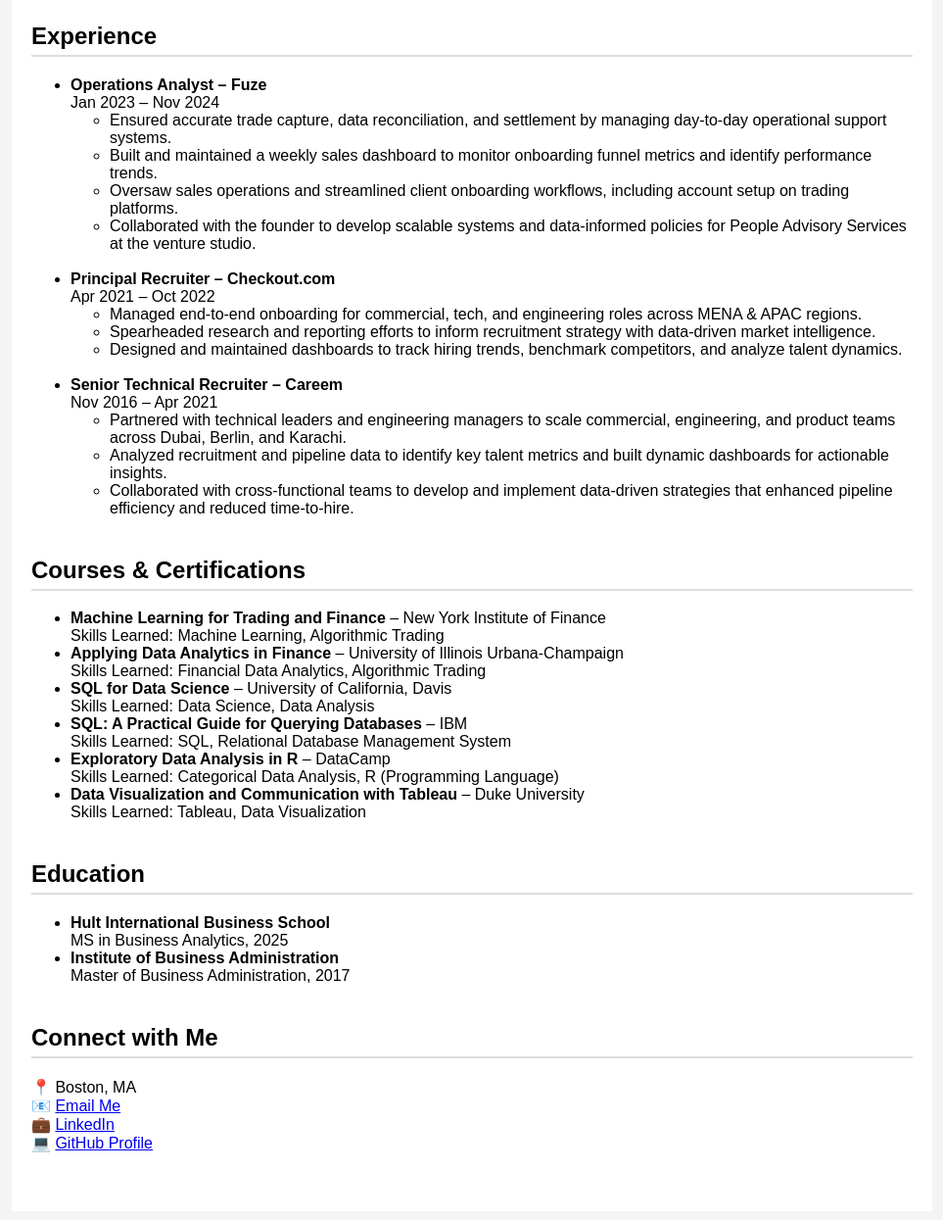
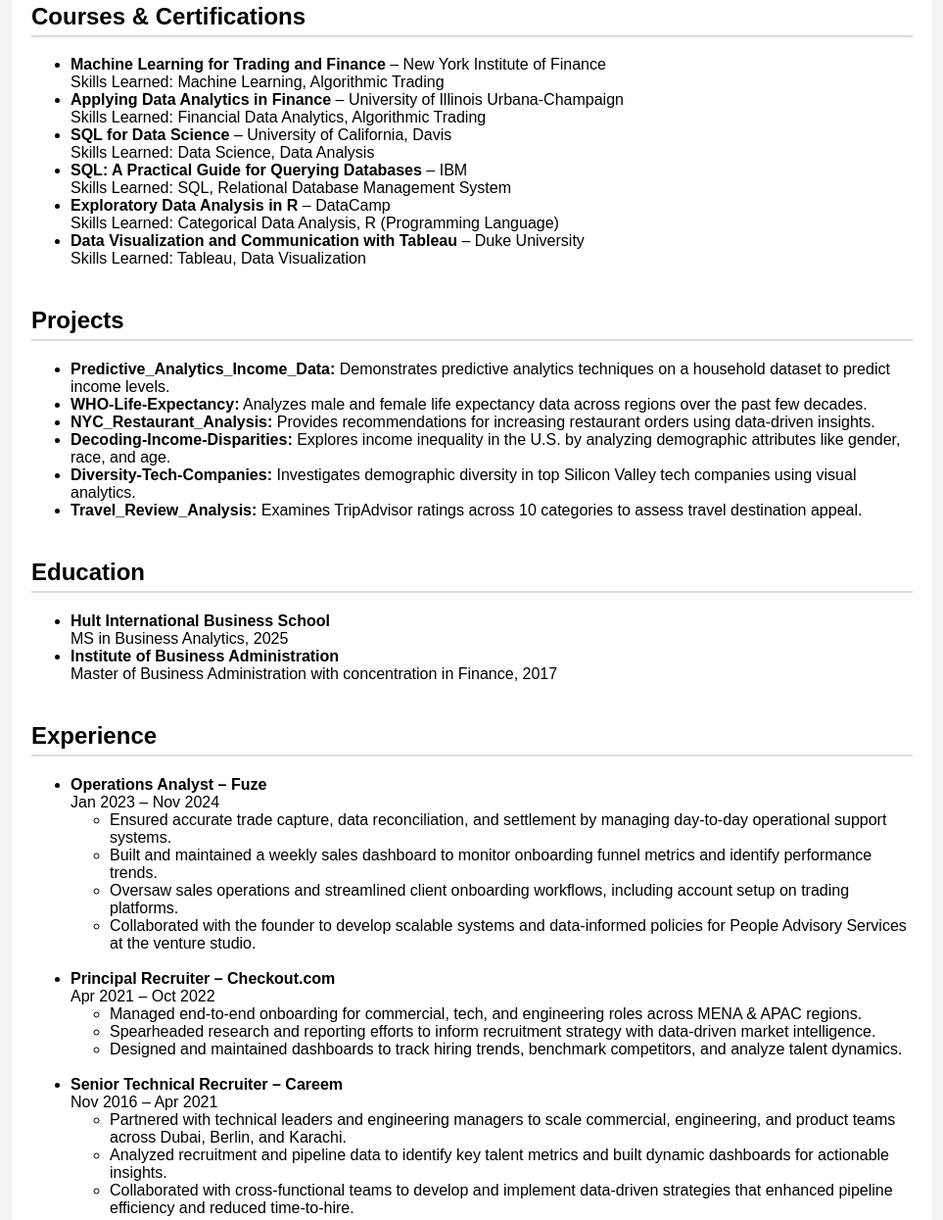
Before and after one commit to ahmeraza/ahmeraza.github.io, a plain HTML site: page index.html in a window 1280 px wide. Shown: the part 691-1936 px from the top of the page at 98% size, without its empty margins (158-1121 px from the left). Drawn offline with Linux system fonts and the light colour scheme.

Commit message:
Update index.html

```diff
--- a/index.html
+++ b/index.html
@@ -64,7 +64,35 @@
         <img src="https://img.icons8.com/color/48/000000/power-bi.png" height="40" alt="Power BI logo" />
         <img width="12" />
       </div>
+        <div class="section">
+      <h2>Courses & Certifications</h2>
+      <ul>
+    <li><strong>Machine Learning for Trading and Finance</strong> – New York Institute of Finance<br>Skills Learned: Machine Learning, Algorithmic Trading</li>
+    <li><strong>Applying Data Analytics in Finance</strong> – University of Illinois Urbana-Champaign<br>Skills Learned: Financial Data Analytics, Algorithmic Trading</li>
+    <li><strong>SQL for Data Science</strong> – University of California, Davis<br>Skills Learned: Data Science, Data Analysis</li>
+    <li><strong>SQL: A Practical Guide for Querying Databases</strong> – IBM<br>Skills Learned: SQL, Relational Database Management System</li>
+    <li><strong>Exploratory Data Analysis in R</strong> – DataCamp<br>Skills Learned: Categorical Data Analysis, R (Programming Language)</li>
+    <li><strong>Data Visualization and Communication with Tableau</strong> – Duke University<br>Skills Learned: Tableau, Data Visualization</li>
+  </ul>
     </div>
+    <div class="section">
+      <h2>Projects</h2>
+      <ul>
+        <li><strong>Predictive_Analytics_Income_Data:</strong> Demonstrates predictive analytics techniques on a household dataset to predict income levels.</li>
+        <li><strong>WHO-Life-Expectancy:</strong> Analyzes male and female life expectancy data across regions over the past few decades.</li>
+        <li><strong>NYC_Restaurant_Analysis:</strong> Provides recommendations for increasing restaurant orders using data-driven insights.</li>
+        <li><strong>Decoding-Income-Disparities:</strong> Explores income inequality in the U.S. by analyzing demographic attributes like gender, race, and age.</li>
+        <li><strong>Diversity-Tech-Companies:</strong> Investigates demographic diversity in top Silicon Valley tech companies using visual analytics.</li>
+        <li><strong>Travel_Review_Analysis:</strong> Examines TripAdvisor ratings across 10 categories to assess travel destination appeal.</li>
+      </ul>
+    </div>
+    <div class="section">
+      <h2>Education</h2>
+      <ul>
+        <li><strong>Hult International Business School </strong><br>MS in Business Analytics, 2025</li>
+        <li><strong>Institute of Business Administration </strong><br>Master of Business Administration with concentration in Finance, 2017</li>
+        </ul>
+     </div>
     <div class="section">
       <h2>Experience</h2>
       <ul>
@@ -91,24 +119,6 @@
           </ul>
         </div>
     <div class="section">
-      <h2>Courses & Certifications</h2>
-      <ul>
-    <li><strong>Machine Learning for Trading and Finance</strong> – New York Institute of Finance<br>Skills Learned: Machine Learning, Algorithmic Trading</li>
-    <li><strong>Applying Data Analytics in Finance</strong> – University of Illinois Urbana-Champaign<br>Skills Learned: Financial Data Analytics, Algorithmic Trading</li>
-    <li><strong>SQL for Data Science</strong> – University of California, Davis<br>Skills Learned: Data Science, Data Analysis</li>
-    <li><strong>SQL: A Practical Guide for Querying Databases</strong> – IBM<br>Skills Learned: SQL, Relational Database Management System</li>
-    <li><strong>Exploratory Data Analysis in R</strong> – DataCamp<br>Skills Learned: Categorical Data Analysis, R (Programming Language)</li>
-    <li><strong>Data Visualization and Communication with Tableau</strong> – Duke University<br>Skills Learned: Tableau, Data Visualization</li>
-  </ul>
-    </div>
-    <div class="section">
-      <h2>Education</h2>
-      <ul>
-        <li><strong>Hult International Business School </strong><br>MS in Business Analytics, 2025</li>
-        <li><strong>Institute of Business Administration </strong><br>Master of Business Administration, 2017</li>
-        </ul>
-     </div>
-    <div class="section">
       <h2>Connect with Me</h2>
       <p>
         📍 Boston, MA<br>
```
